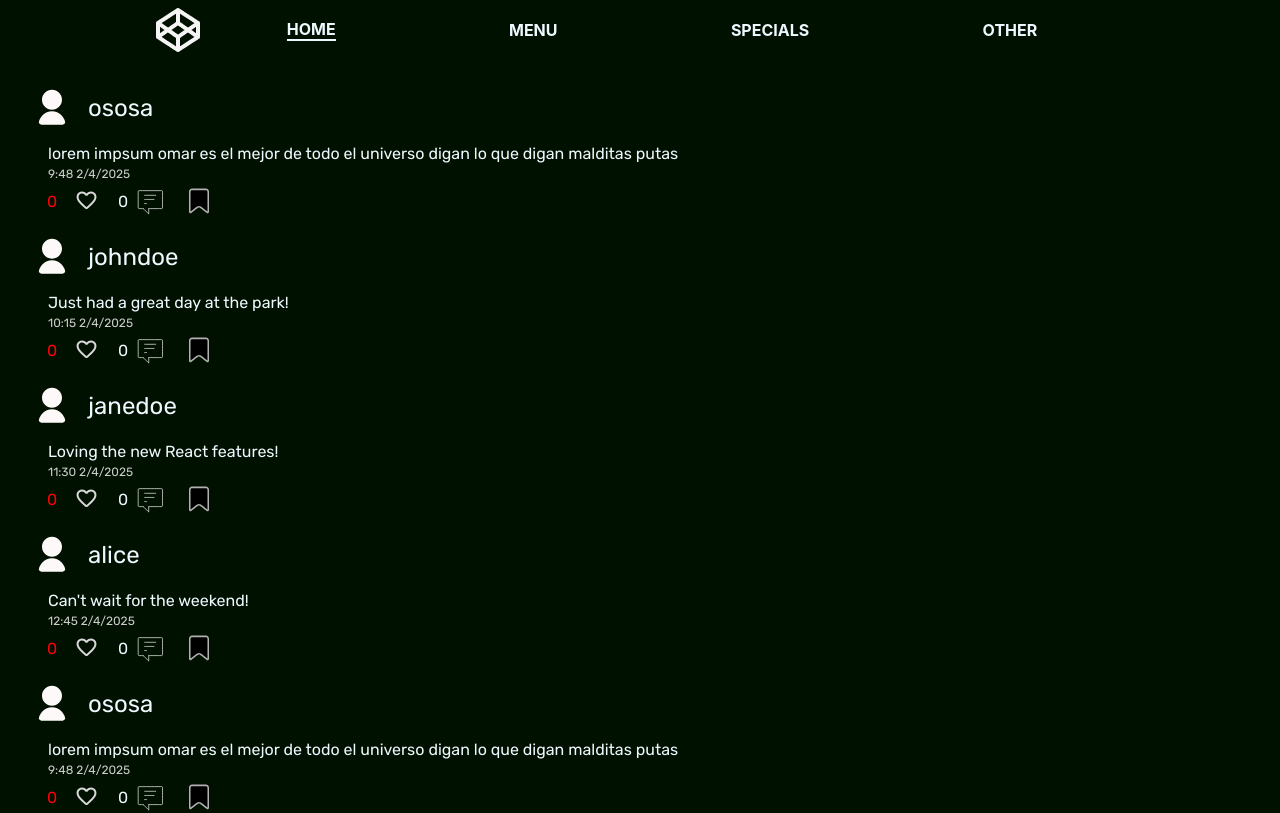
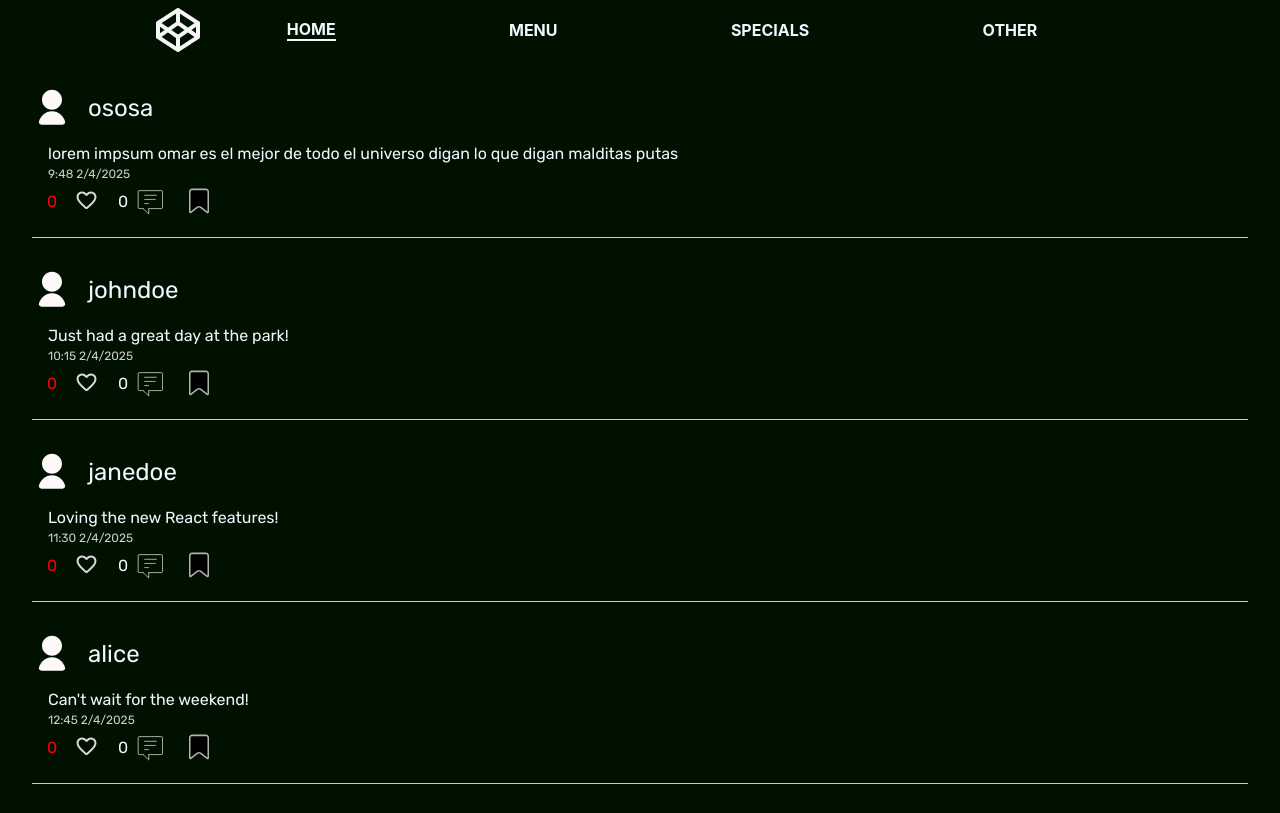
Before and after one commit to SirZosa/Social-app, a React (Vite) app: page / in a window 1280 px wide. Shown: the top 813 px of the page. Built offline with nearby package versions, Linux system fonts and the light colour scheme.

Commit message:
added a separation line for posts

```diff
--- a/src/components/post/post.css
+++ b/src/components/post/post.css
@@ -52,3 +52,10 @@
 
     text-align: center;
 }
+
+.line{
+    width: 100%;
+    height: 1px;
+    background-color: #ccc;
+    margin: 1rem 0;
+}
--- a/src/components/post/post.tsx
+++ b/src/components/post/post.tsx
@@ -31,6 +31,7 @@ export default function Post({imgSrc="", username, content, date, likes=0, comme
                 </div>
                 <LottiePlayer animationDataSrc={save} startFrame={1} endFrame={0} isActive={false} width={30} height={30}/>
             </div>
+            <div className="line"></div>
         </article>
     )
 }
```
